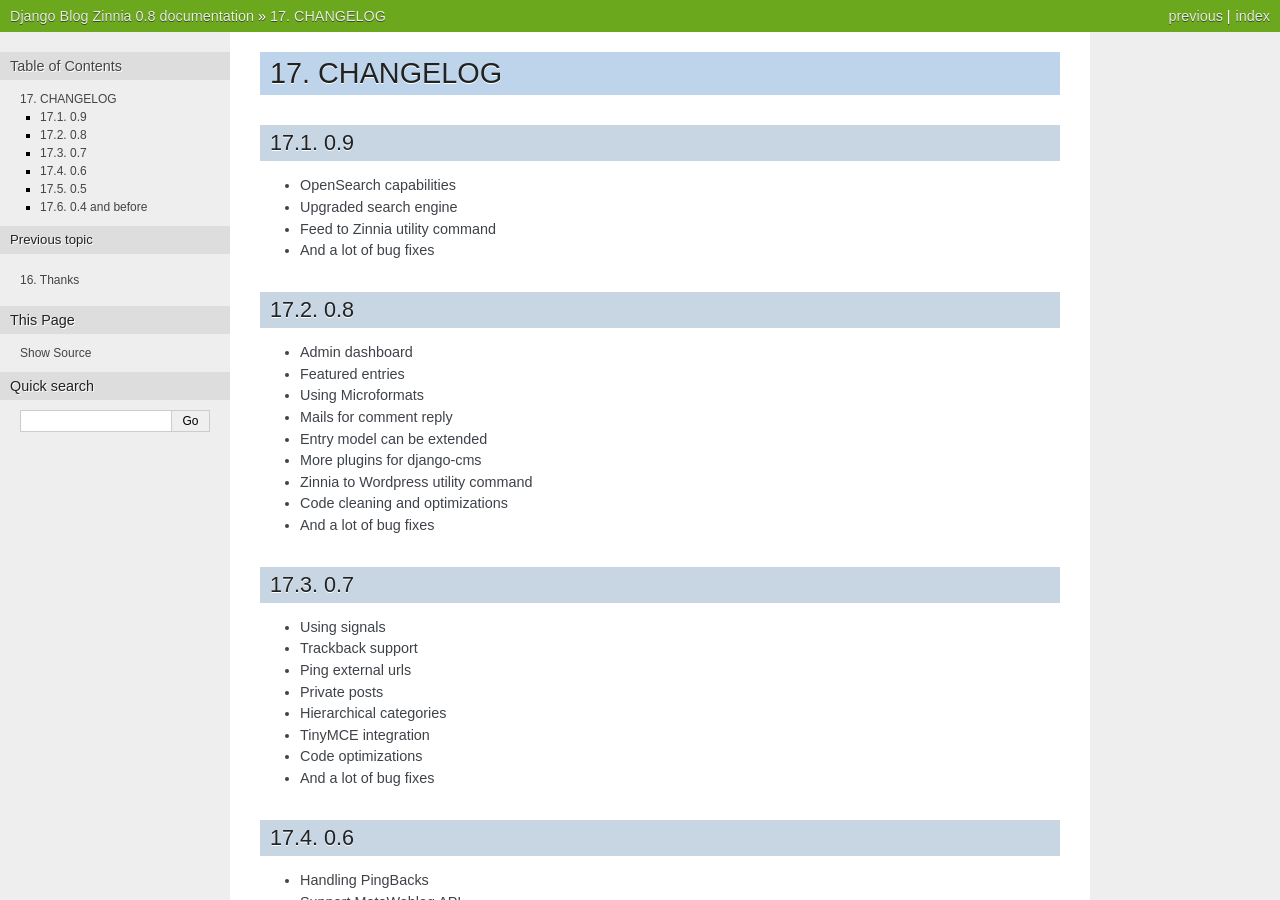
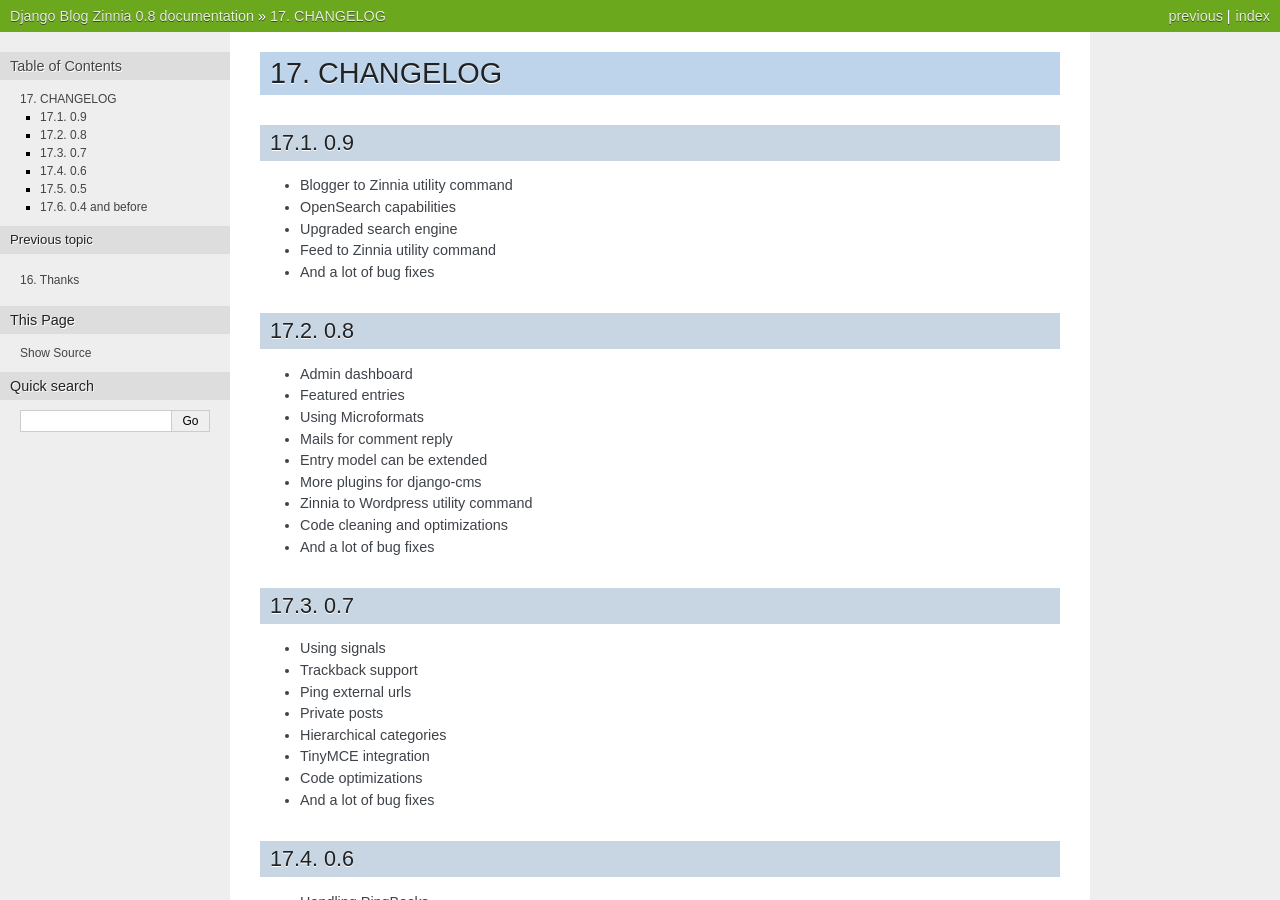
Before and after one commit to Fantomas42/django-blog-zinnia, a Sphinx documentation site: the page built from docs/changelog.rst, in a window 1280 px wide and 900 px high. Built offline with Sphinx 7.4.7, drawn with Linux system fonts in a browser that asks for light colours.

Commit message:
updating docs for blogger2zinnia

```diff
--- a/README.rst
+++ b/README.rst
@@ -41,6 +41,7 @@
   * `Entry model extendable`_
   * Pingback/Trackback support
   * `WordPress conversion utility`_
+  * Blogger conversion utility
   * `WYMeditor`_, `TinyMCE`_ and `MarkItUp`_ support
   * Ready to use and extendables templates
   * `Windows Live Writer`_ compatibility
--- a/docs/changelog.rst
+++ b/docs/changelog.rst
@@ -4,6 +4,7 @@
 0.9
 ---
 
+* Blogger to Zinnia utility command
 * OpenSearch capabilities
 * Upgraded search engine
 * Feed to Zinnia utility command
--- a/docs/thanks.rst
+++ b/docs/thanks.rst
@@ -11,6 +11,7 @@
   * Bill Mill (llimllib)
   * Kevin Renskers (Bolhoed)
   * Jonathan Stoppani (GaretJax)
+  * Elijah Rutschman (elijahr)
   * Franck Bret
   * Jason Davies
   * Brandon Taylor
```
